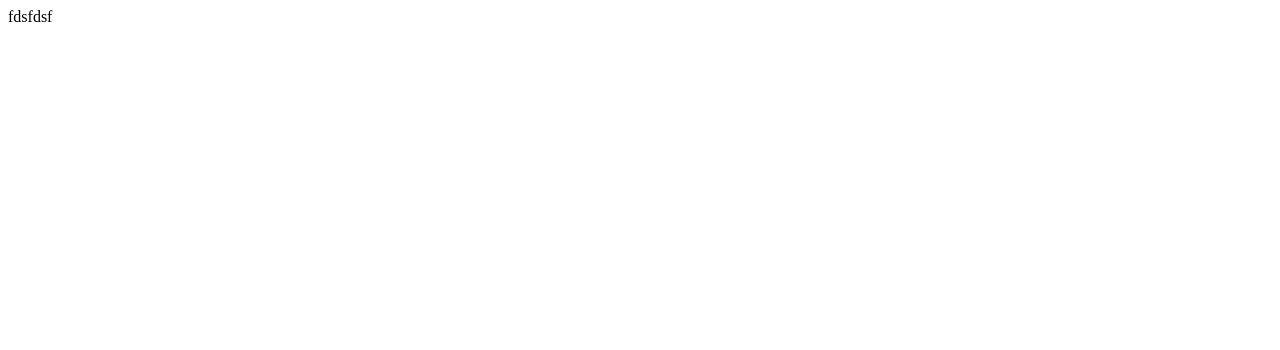
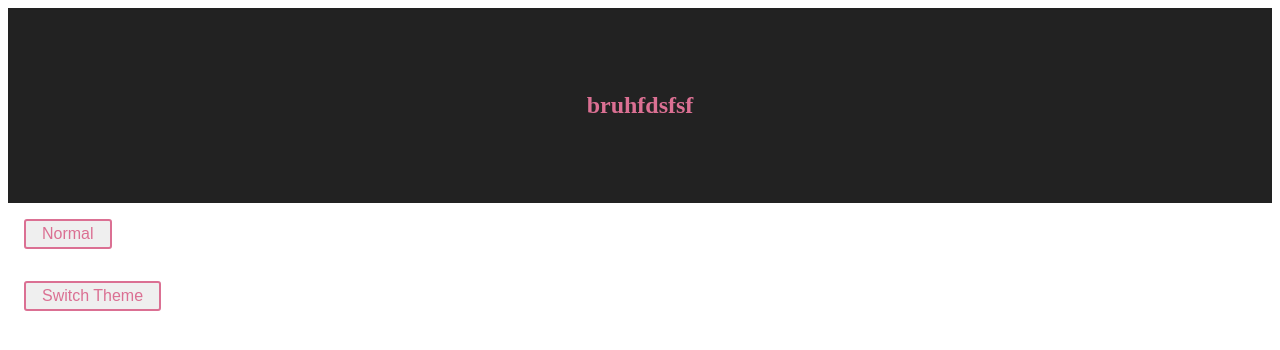
Before and after one commit to the-code-raccoon/website-wordpress, a React (Create React App) app: page / in a window 1280 px wide. Shown: the top 350 px of the page. Built offline with nearby package versions, Linux system fonts and the light colour scheme.

Commit message:
Add style components

```diff
--- /dev/null
+++ b/src/App/App-style.tsx
@@ -0,0 +1,41 @@
+import styled from "styled-components";
+
+export const Title = styled.h1`
+  font-size: 1.5em;
+  text-align: center;
+  color: palevioletred;
+`;
+
+export const Wrapper = styled.section`
+  padding: 4em;
+  background: ${(props) => props.theme.bg.default};
+`;
+
+export const Button = styled.button`
+  display: inline-block;
+  color: palevioletred;
+  font-size: 1em;
+  margin: 1em;
+  padding: 0.25em 1em;
+  border: 2px solid palevioletred;
+  border-radius: 3px;
+  display: block;
+`;
+
+export const Section = styled.main`
+  display: flex;
+  flex-direction: column;
+  background: #fff;
+`;
+
+export const Paragraph = styled.p`
+  font-size: 14px;
+  line-height: 18px;
+  color: #4a4a4a;
+  margin-bottom: 20px;
+`;
+
+export const Toggle = (props: any) => {
+  const { toggleThemeMode } = props;
+  return <Button onClick={toggleThemeMode}>Switch Theme</Button>;
+};
--- a/src/App/App.tsx
+++ b/src/App/App.tsx
@@ -1,4 +1,4 @@
-import { useState } from "react";
+import { Section, Wrapper, Title, Button, Toggle } from "./App-style";
 
 import Theme from "./Theme";
 import useDarkMode from "./useDarkMode";
@@ -7,8 +7,13 @@ export default function App() {
   const [themeMode, toggleThemeMode] = useDarkMode();
 
   return (
-    <div className="App">
-      <Theme themeMode={themeMode}>fdsfdsf</Theme>
-    </div>
+    <Theme themeMode={themeMode}>
+      <Wrapper>
+        <Title>bruhfdsfsf</Title>
+      </Wrapper>
+      <Button>Normal</Button>
+      <Section></Section>
+      <Toggle toggleThemeMode={toggleThemeMode} />
+    </Theme>
   );
 }
```
